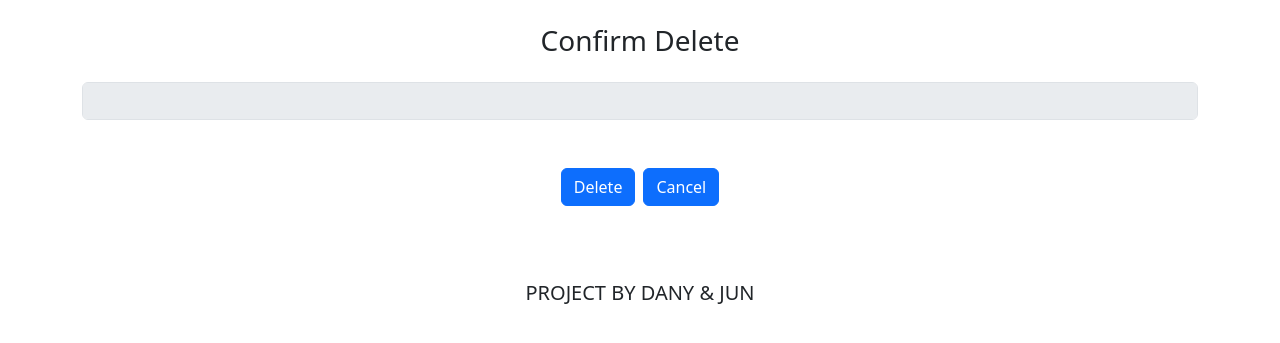
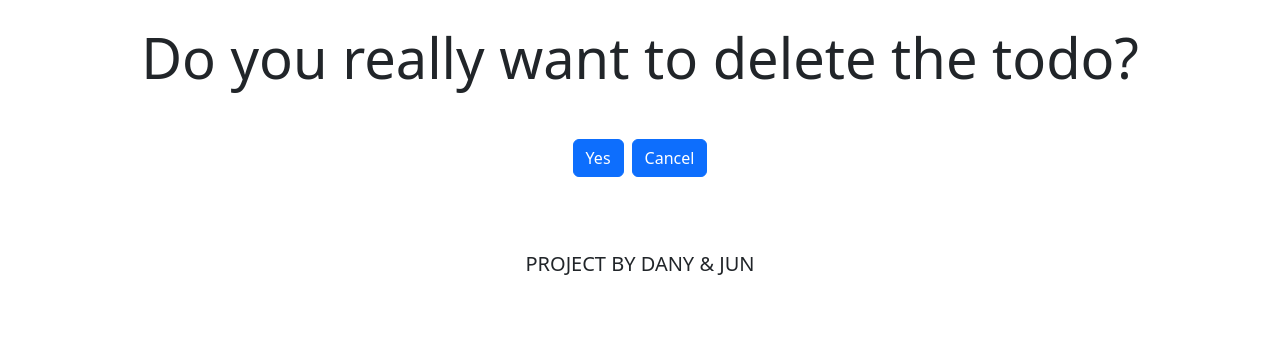
Before and after one commit to DailyRoutiner/WhatTodo, a Flask app: page /delete/1 in a window 1280 px wide. Shown: the top 343 px of the page. Run offline with Flask 3, Linux system fonts and the light colour scheme; some libraries are stand-ins or nearby versions.

Commit message:
sync main

```diff
--- a/app/__init__.py
+++ b/app/__init__.py
@@ -36,4 +36,5 @@
     return render_template('layout.html');
 
 if __name__ == '__main__':
+
     app.run(debug=True)
--- a/app/templates/delete.html
+++ b/app/templates/delete.html
@@ -1,16 +1,13 @@
 {% extends "layout.html" %} {% block content %}
-<h3 class="text-center mt-4">Confirm Delete</h3>
-<input
-  class="form-control mt-4"
-  type="text"
-  name="todo"
-  value="{{todo['content']}}"
-  disabled
-/>
+<h1 class="text-center display-4 mt-4">
+  Do you really want to delete the todo?
+</h1>
 <div class="d-flex justify-content-center p-4 m-4">
   <form action="{{ url_for('main.delete', index=index) }}" method="post">
-    <button type="submit" class="btn btn-primary me-2">Delete</button>
+    <button type="submit" class="btn btn-primary me-2">Yes</button>
   </form>
-  <a href="{{url_for('main.todo')}}" class="btn btn-primary">Cancel</a>
+  <form action="{{ url_for('main.index') }}" method="get">
+    <button type="submit" class="btn btn-primary">Cancel</button>
+  </form>
 </div>
 {% endblock %}
--- a/app/templates/edit.html
+++ b/app/templates/edit.html
@@ -6,10 +6,6 @@
     name="todo"
     value="{{todo['content']}}"
   />
-  <div class="d-flex justify-content-center p-4 m-4">
-    <button class="btn btn-primary me-2" type="submit">Save</button>
-    <a href="{{url_for('main.todo')}}" class="btn btn-primary">Cancel</a>
-  </div>
+  <button class="btn btn-primary mt-3 mb-3" type="submit">Save to List</button>
 </form>
-
 {% endblock %}
--- a/app/templates/layout.html
+++ b/app/templates/layout.html
@@ -7,7 +7,7 @@
     <!-- <link href="css/bootstrap.min.css" rel="stylesheet" /> -->
     {% block styles %}
     <!-- Bootstrap CSS -->
-    {{ bootstrap.load_css() }} {% endblock %} {% block script %}{% endblock %}
+    {{ bootstrap.load_css() }} {% endblock %}
     <title>Daily Routiner</title>
   </head>
   <body>
--- a/app/views/main_views.py
+++ b/app/views/main_views.py
@@ -12,9 +12,9 @@
 
 
 @bp.route('/')
-def todo():
+def index():
     todo_list = Todo.query.all()
-    return render_template("todo.html", todos=todo_list)
+    return render_template("index.html", name=random.choice(names), todos=todo_list)
 
 
 @bp.route('/add', methods=['POST'])
@@ -25,9 +25,20 @@
     db.session.add(todo_obj)
     db.session.commit()
     # Append the value to the 'todos' array
-    return redirect(url_for("main.todo"))
+    return redirect(url_for("main.index"))
     # Redirect to the index page
     # The index page will re-load the template based on the 'todos' array which is just updated.
+
+
+@bp.route('/edit/<int:index>', methods=['GET','POST'])
+def edit(index):
+    todo = Todo.query.get(index)
+    if request.method == 'POST':
+        todo.content = request.form['todo']
+        db.session.commit()
+        return redirect(url_for("main.index"))
+    else:
+        return render_template("edit.html", todo=todo, index=index)
 
 
 @bp.route("/check/<int:index>")
@@ -36,30 +47,18 @@
     todo = Todo.query.get(index)
     todo.status = not todo.status
     db.session.commit()
-    return redirect(url_for("main.todo"))
-
-
-@bp.route('/edit/<int:index>', methods=['GET','POST'])
-def edit(index):
-    todo = Todo.query.get(index)
-    if request.method == 'POST':
-        todo.content = request.form['todo']
-        db.session.commit()
-        return redirect(url_for("main.todo"))
-    else:
-        return render_template("edit.html", todo=todo, index=index)
+    return redirect(url_for("main.index"))
 
 
 @bp.route("/delete/<int:index>", methods=["GET", "POST"])
 def delete(index):
     # del todos[index]
-    todo = Todo.query.get(index)
     if request.method == "POST":
         db.session.delete(Todo.query.get(index))
         db.session.commit()
-        return redirect(url_for("main.todo"))
+        return redirect(url_for("main.index"))
     else:
-        return render_template("delete.html", todo=todo, index=index)
+        return render_template("delete.html", index=index)
 
 
 
```
Also changed, not shown: app/templates/index.html (+58 -1 lines), app/templates/todo.html (+28 -40 lines), pybo.db, 1 other file.
